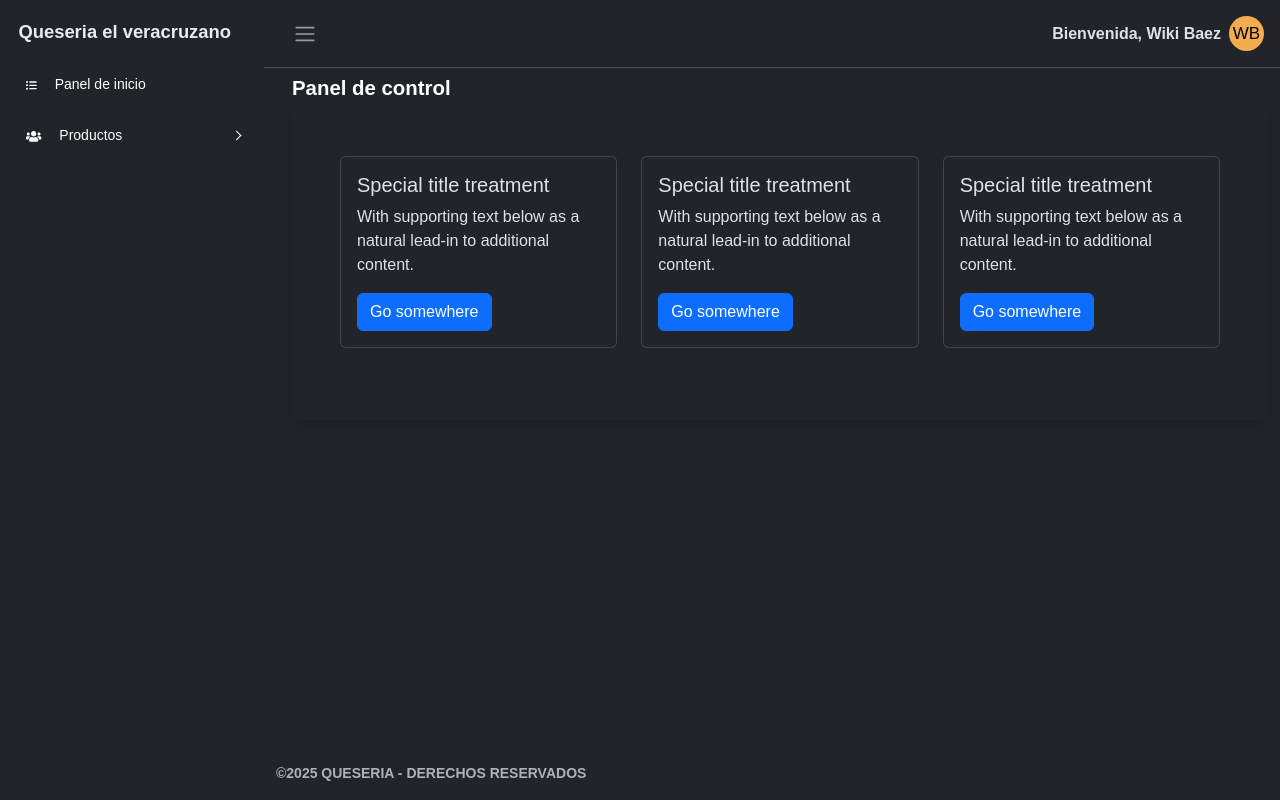
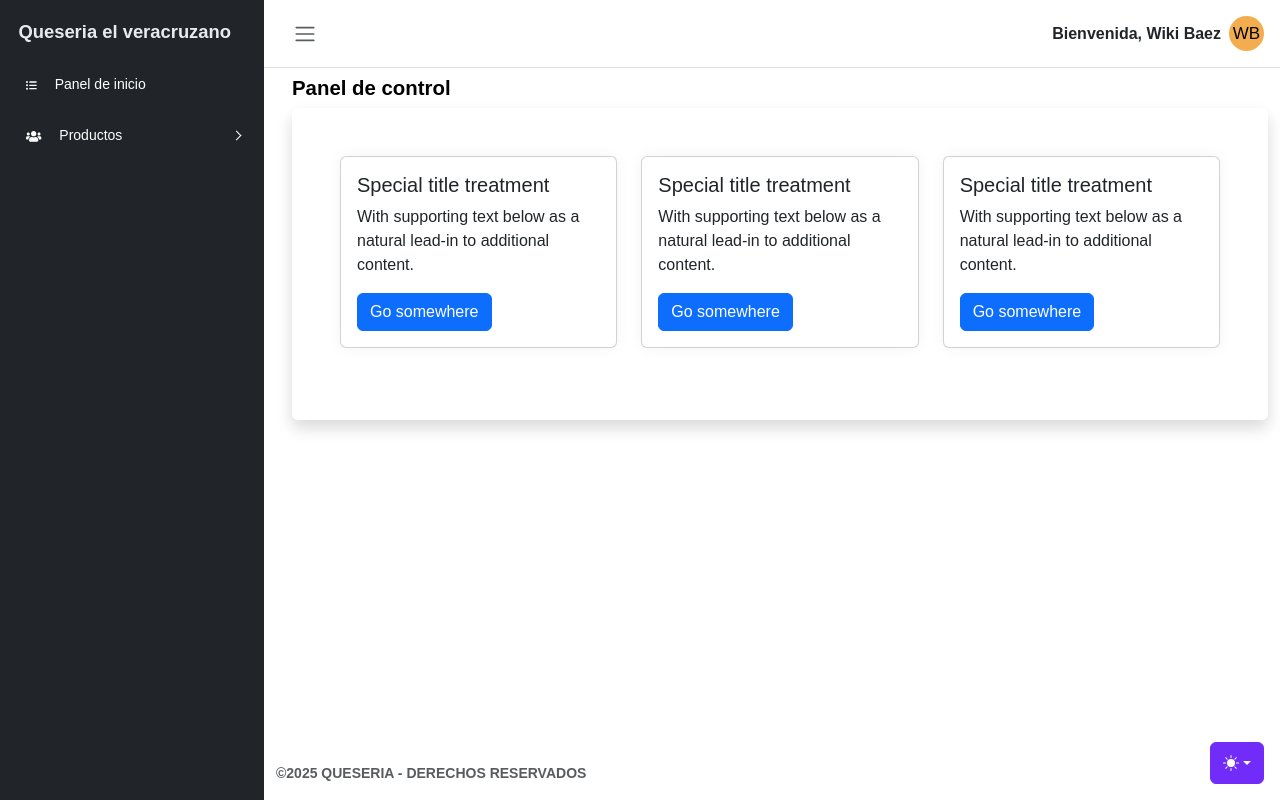
Before and after one commit to jorgeest285/queseria, a PHP site: page /admin_controller.php in a window 1280 px wide. Run offline with PHP 8.4, Linux system fonts and the light colour scheme; a user stored in the database is signed in; data that the repository does not hold is empty; some libraries are stand-ins or nearby versions; some web fonts are replaced.

Commit message:
Se ha agregado el cambio de fondo mediante el botón claro/oscuro

```diff
--- a/admin_controller.php
+++ b/admin_controller.php
@@ -22,6 +22,7 @@
     <div class="wrapper">
         <!-- Componente sidebar -->
         <?php include 'components/sidebar.php'; ?>
+        <?php include 'theme-toggle.php'; ?>
 
         <div class="main">
             <?php include 'components/navbar.php'; ?>
@@ -95,6 +96,7 @@
     <script src="js/bootstrap.bundle.min.js" integrity="sha384-YvpcrYf0tY3lHB60NNkmXc5s9fDVZLESaAA55NDzOxhy9GkcIdslK1eN7N6jIeHz" crossorigin="anonymous"></script>
     <!-- Script para maneja de menú lateral y persistencia de modo claro / oscuro -->
     <script src="js/script.js"></script>
+    <script src="js/color-modes.js"></script>
     <!-- Jquery -->
     <script src="js/jquery-3.6.0.min.js"></script>
 
--- a/productos/avenas.php
+++ b/productos/avenas.php
@@ -28,6 +28,7 @@
     <div class="wrapper">
         <!-- Componente sidebar -->
         <?php include '../components/sidebar.php'; ?>
+        <?php include '../theme-toggle.php'; ?>
         <div class="main">
             <?php include '../components/navbar.php'; ?>
             <main class="content px-2 py-2">
@@ -117,6 +118,7 @@
     <script src="../js/bootstrap.bundle.min.js"></script>
     <script src="../js/script.js"></script>
     <script src="../js/acciones.js"></script>
+    <script src="../js/color-modes.js"></script>
     <script src="../assets/sweetalert2.min.js"></script>
     <!-- Jquery -->
     <script src="../js/jquery-3.6.0.min.js"></script>
--- a/productos/carnes_frias.php
+++ b/productos/carnes_frias.php
@@ -29,6 +29,7 @@
     <div class="wrapper">
         <!-- Componente sidebar -->
         <?php include '../components/sidebar.php'; ?>
+        <?php include '../theme-toggle.php'; ?>
         <div class="main">
             <?php include '../components/navbar.php'; ?>
             <main class="content px-2 py-2">
@@ -116,6 +117,7 @@
     <script src="../js/bootstrap.bundle.min.js"></script>
     <script src="../js/script.js"></script>
     <script src="../js/acciones.js"></script>
+    <script src="../js/color-modes.js"></script>
     <script src="../assets/sweetalert2.min.js"></script>
     <!-- Jquery -->
     <script src="../js/jquery-3.6.0.min.js"></script>
--- a/productos/chocolates.php
+++ b/productos/chocolates.php
@@ -29,6 +29,7 @@
     <div class="wrapper">
         <!-- Componente sidebar -->
         <?php include '../components/sidebar.php'; ?>
+        <?php include '../theme-toggle.php'; ?>
         <div class="main">
             <?php include '../components/navbar.php'; ?>
             <main class="content px-2 py-2">
@@ -117,6 +118,7 @@
     <script src="../js/bootstrap.bundle.min.js"></script>
     <script src="../js/script.js"></script>
     <script src="../js/acciones.js"></script>
+    <script src="../js/color-modes.js"></script>
     <script src="../assets/sweetalert2.min.js"></script>
     <!-- Jquery -->
     <script src="../js/jquery-3.6.0.min.js"></script>
--- a/productos/horchatas.php
+++ b/productos/horchatas.php
@@ -28,6 +28,7 @@
     <div class="wrapper">
         <!-- Componente sidebar -->
         <?php include '../components/sidebar.php'; ?>
+        <?php include '../theme-toggle.php'; ?>
         <div class="main">
             <?php include '../components/navbar.php'; ?>
             <main class="content px-2 py-2">
@@ -116,6 +117,7 @@
     <script src="../js/bootstrap.bundle.min.js"></script>
     <script src="../js/script.js"></script>
     <script src="../js/acciones.js"></script>
+    <script src="../js/color-modes.js"></script>
     <script src="../assets/sweetalert2.min.js"></script>
     <!-- Jquery -->
     <script src="../js/jquery-3.6.0.min.js"></script>
--- a/productos/licores.php
+++ b/productos/licores.php
@@ -28,7 +28,7 @@
     <div class="wrapper">
         <!-- Componente sidebar -->
         <?php include '../components/sidebar.php'; ?>
-
+        <?php include '../theme-toggle.php'; ?>
         <div class="main">
             <?php include '../components/navbar.php'; ?>
             <main class="content px-2 py-2">
@@ -117,6 +117,7 @@
     <script src="../js/bootstrap.bundle.min.js"></script>
     <script src="../js/script.js"></script>
     <script src="../js/acciones.js"></script>
+    <script src="../js/color-modes.js"></script>
     <script src="../assets/sweetalert2.min.js"></script>
     <!-- Jquery -->
     <script src="../js/jquery-3.6.0.min.js"></script>
--- a/productos/panaderia.php
+++ b/productos/panaderia.php
@@ -29,6 +29,7 @@
     <div class="wrapper">
         <!-- Componente sidebar -->
         <?php include '../components/sidebar.php'; ?>
+        <?php include '../theme-toggle.php'; ?>
         <div class="main">
             <?php include '../components/navbar.php'; ?>
             <main class="content px-2 py-2">
@@ -118,6 +119,7 @@
     <script src="../js/bootstrap.bundle.min.js"></script>
     <script src="../js/script.js"></script>
     <script src="../js/acciones.js"></script>
+    <script src="../js/color-modes.js"></script>
     <script src="../assets/sweetalert2.min.js"></script>
     <!-- Jquery -->
     <script src="../js/jquery-3.6.0.min.js"></script>
--- a/productos/quesos.php
+++ b/productos/quesos.php
@@ -25,7 +25,7 @@
     <div class="wrapper">
         <!-- Componente sidebar -->
         <?php include '../components/sidebar.php'; ?>
-
+        <?php include '../theme-toggle.php'; ?>
         <div class="main">
             <?php include '../components/navbar.php'; ?>
             <main class="content px-2 py-2">
@@ -119,6 +119,7 @@
     <script src="../js/bootstrap.bundle.min.js"></script>
     <script src="../js/script.js"></script>
     <script src="../js/acciones.js"></script>
+    <script src="../js/color-modes.js"></script>
     <script src="../assets/sweetalert2.min.js"></script>
     <!-- Jquery -->
     <script src="../js/jquery-3.6.0.min.js"></script>
--- a/productos/salsas.php
+++ b/productos/salsas.php
@@ -29,6 +29,7 @@
     <div class="wrapper">
         <!-- Componente sidebar -->
         <?php include '../components/sidebar.php'; ?>
+        <?php include '../theme-toggle.php'; ?>
         <div class="main">
             <?php include '../components/navbar.php'; ?>
             <main class="content px-2 py-2">
@@ -117,6 +118,7 @@
     <script src="../js/bootstrap.bundle.min.js"></script>
     <script src="../js/script.js"></script>
     <script src="../js/acciones.js"></script>
+    <script src="../js/color-modes.js"></script>
     <script src="../assets/sweetalert2.min.js"></script>
     <!-- Jquery -->
     <script src="../js/jquery-3.6.0.min.js"></script>
--- /dev/null
+++ b/theme-toggle.php
@@ -0,0 +1,58 @@
+<svg xmlns="http://www.w3.org/2000/svg" class="d-none">
+                <symbol id="check2" viewBox="0 0 16 16">
+                    <path d="M13.854 3.646a.5.5 0 0 1 0 .708l-7 7a.5.5 0 0 1-.708 0l-3.5-3.5a.5.5 0 1 1 .708-.708L6.5 10.293l6.646-6.647a.5.5 0 0 1 .708 0z" />
+                </symbol>
+                <symbol id="circle-half" viewBox="0 0 16 16">
+                    <path d="M8 15A7 7 0 1 0 8 1v14zm0 1A8 8 0 1 1 8 0a8 8 0 0 1 0 16z" />
+                </symbol>
+                <symbol id="moon-stars-fill" viewBox="0 0 16 16">
+                    <path d="M6 .278a.768.768 0 0 1 .08.858 7.208 7.208 0 0 0-.878 3.46c0 4.021 3.278 7.277 7.318 7.277.527 0 1.04-.055 1.533-.16a.787.787 0 0 1 .81.316.733.733 0 0 1-.031.893A8.349 8.349 0 0 1 8.344 16C3.734 16 0 12.286 0 7.71 0 4.266 2.114 1.312 5.124.06A.752.752 0 0 1 6 .278z" />
+                    <path d="M10.794 3.148a.217.217 0 0 1 .412 0l.387 1.162c.173.518.579.924 1.097 1.097l1.162.387a.217.217 0 0 1 0 .412l-1.162.387a1.734 1.734 0 0 0-1.097 1.097l-.387 1.162a.217.217 0 0 1-.412 0l-.387-1.162A1.734 1.734 0 0 0 9.31 6.593l-1.162-.387a.217.217 0 0 1 0-.412l1.162-.387a1.734 1.734 0 0 0 1.097-1.097l.387-1.162zM13.863.099a.145.145 0 0 1 .274 0l.258.774c.115.346.386.617.732.732l.774.258a.145.145 0 0 1 0 .274l-.774.258a1.156 1.156 0 0 0-.732.732l-.258.774a.145.145 0 0 1-.274 0l-.258-.774a1.156 1.156 0 0 0-.732-.732l-.774-.258a.145.145 0 0 1 0-.274l.774-.258c.346-.115.617-.386.732-.732L13.863.1z" />
+                </symbol>
+                <symbol id="sun-fill" viewBox="0 0 16 16">
+                    <path d="M8 12a4 4 0 1 0 0-8 4 4 0 0 0 0 8zM8 0a.5.5 0 0 1 .5.5v2a.5.5 0 0 1-1 0v-2A.5.5 0 0 1 8 0zm0 13a.5.5 0 0 1 .5.5v2a.5.5 0 0 1-1 0v-2A.5.5 0 0 1 8 13zm8-5a.5.5 0 0 1-.5.5h-2a.5.5 0 0 1 0-1h2a.5.5 0 0 1 .5.5zM3 8a.5.5 0 0 1-.5.5h-2a.5.5 0 0 1 0-1h2A.5.5 0 0 1 3 8zm10.657-5.657a.5.5 0 0 1 0 .707l-1.414 1.415a.5.5 0 1 1-.707-.708l1.414-1.414a.5.5 0 0 1 .707 0zm-9.193 9.193a.5.5 0 0 1 0 .707L3.05 13.657a.5.5 0 0 1-.707-.707l1.414-1.414a.5.5 0 0 1 .707 0zm9.193 2.121a.5.5 0 0 1-.707 0l-1.414-1.414a.5.5 0 0 1 .707-.707l1.414 1.414a.5.5 0 0 1 0 .707zM4.464 4.465a.5.5 0 0 1-.707 0L2.343 3.05a.5.5 0 1 1 .707-.707l1.414 1.414a.5.5 0 0 1 0 .708z" />
+                </symbol>
+            </svg>
+            <div class="dropdown position-fixed bottom-0 end-0 mb-3 me-3 bd-mode-toggle">
+                <button class="btn btn-bd-primary py-2 dropdown-toggle d-flex align-items-center" id="bd-theme" type="button" aria-expanded="false" data-bs-toggle="dropdown" aria-label="Toggle theme (auto)">
+                    <svg class="bi my-1 theme-icon-active" width="1em" height="1em">
+                        <use href="#circle-half"></use>
+                    </svg>
+                    <span class="visually-hidden" id="bd-theme-text">Toggle theme</span>
+                </button>
+                <ul class="dropdown-menu dropdown-menu-end shadow" aria-labelledby="bd-theme-text">
+                    <li>
+                        <button type="button" class="dropdown-item d-flex align-items-center" data-bs-theme-value="light" aria-pressed="false">
+                            <svg class="bi me-2 opacity-50" width="1em" height="1em">
+                                <use href="#sun-fill"></use>
+                            </svg>
+                            Light
+                            <svg class="bi ms-auto d-none" width="1em" height="1em">
+                                <use href="#check2"></use>
+                            </svg>
+                        </button>
+                    </li>
+                    <li>
+                        <button type="button" class="dropdown-item d-flex align-items-center" data-bs-theme-value="dark" aria-pressed="false">
+                            <svg class="bi me-2 opacity-50" width="1em" height="1em">
+                                <use href="#moon-stars-fill"></use>
+                            </svg>
+                            Dark
+                            <svg class="bi ms-auto d-none" width="1em" height="1em">
+                                <use href="#check2"></use>
+                            </svg>
+                        </button>
+                    </li>
+                    <li>
+                        <button type="button" class="dropdown-item d-flex align-items-center active" data-bs-theme-value="auto" aria-pressed="true">
+                            <svg class="bi me-2 opacity-50" width="1em" height="1em">
+                                <use href="#circle-half"></use>
+                            </svg>
+                            Auto
+                            <svg class="bi ms-auto d-none" width="1em" height="1em">
+                                <use href="#check2"></use>
+                            </svg>
+                        </button>
+                    </li>
+                </ul>
+            </div>
```
